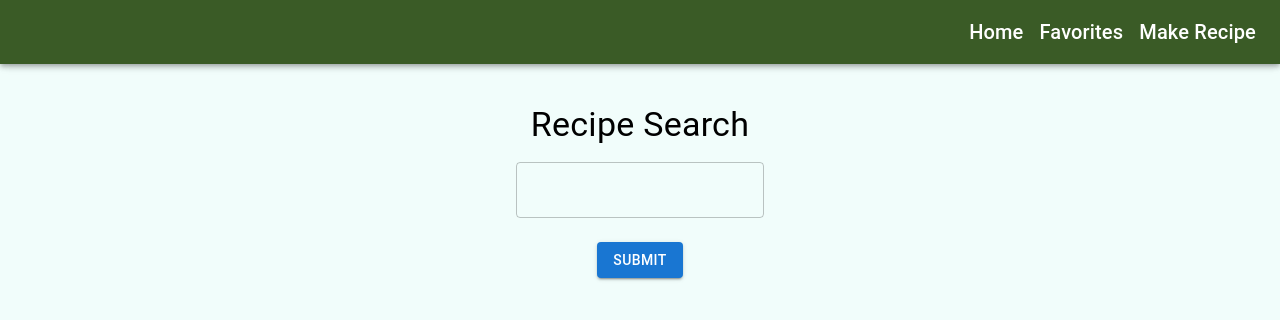
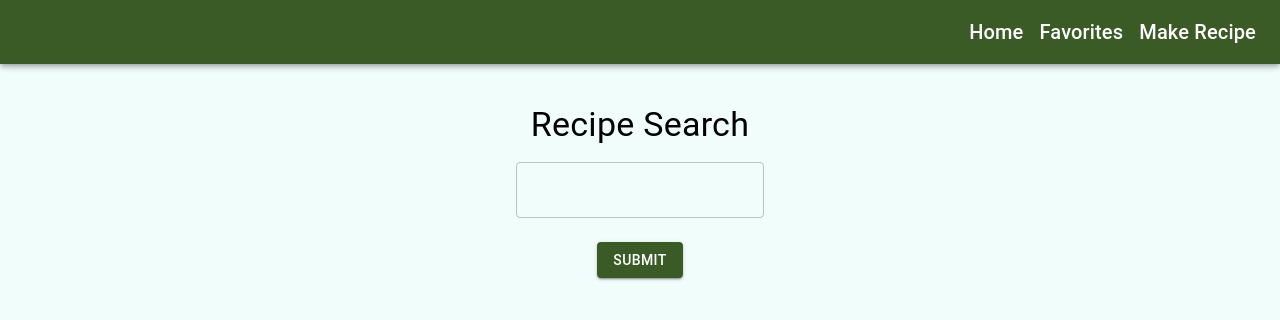
Before and after one commit to vknanavati/Recipe-App, a React (Create React App) app: page / in a window 1280 px wide. Shown: the top 320 px of the page. Built offline with nearby package versions, Linux system fonts and the light colour scheme.

Commit message:
styled submit button.

```diff
--- a/src/components/Home.js
+++ b/src/components/Home.js
@@ -40,7 +40,7 @@ export function Home({addFavorite, foodData, setFoodData, addMakeRecipe}) {
               <Button
                 type="submit"
                 variant="contained"
-                sx={{marginTop: 3}}
+                sx={{marginTop: 3, backgroundColor: '#3A5B26'}}
               >
                 Submit
               </Button>
```
